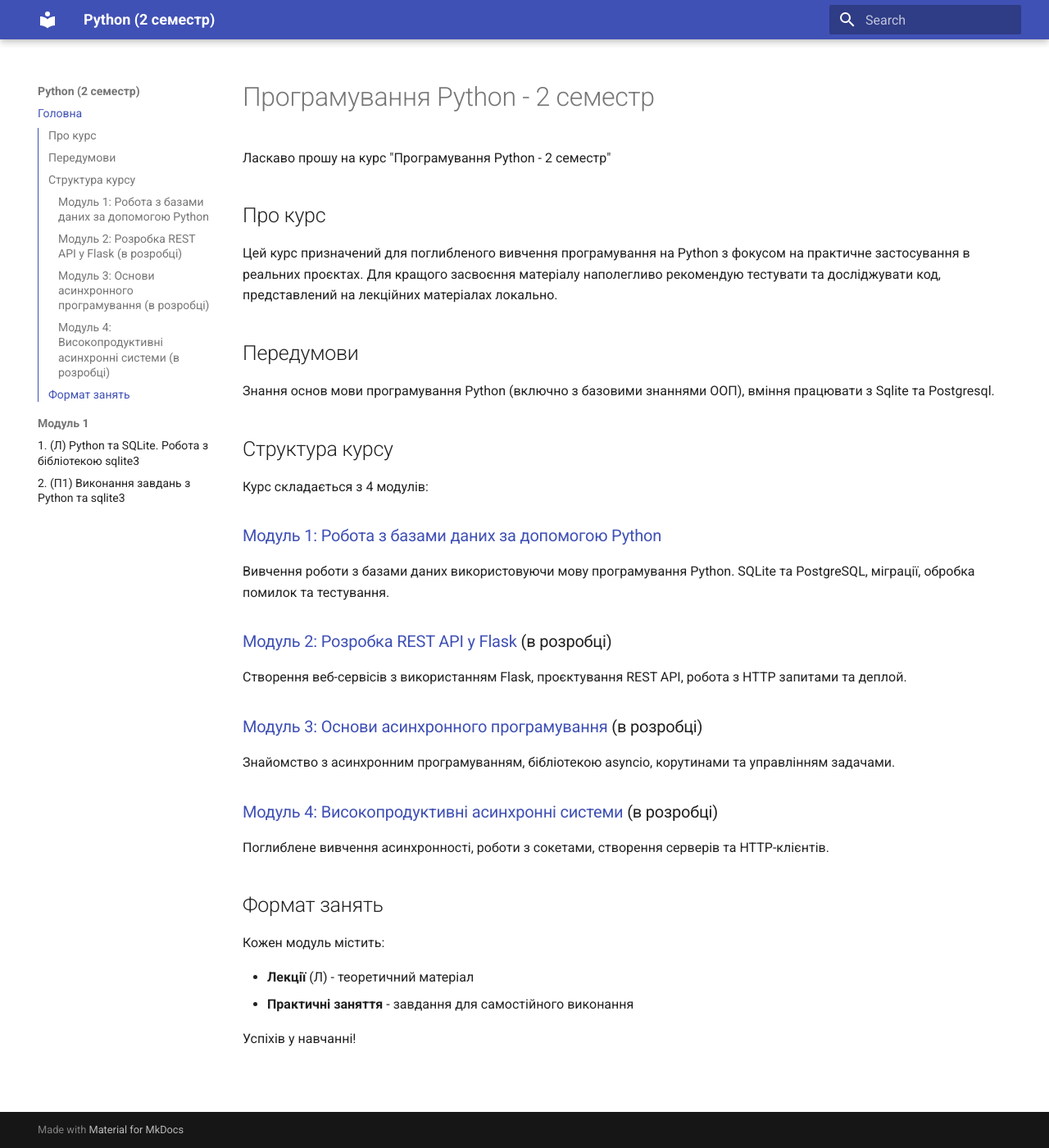
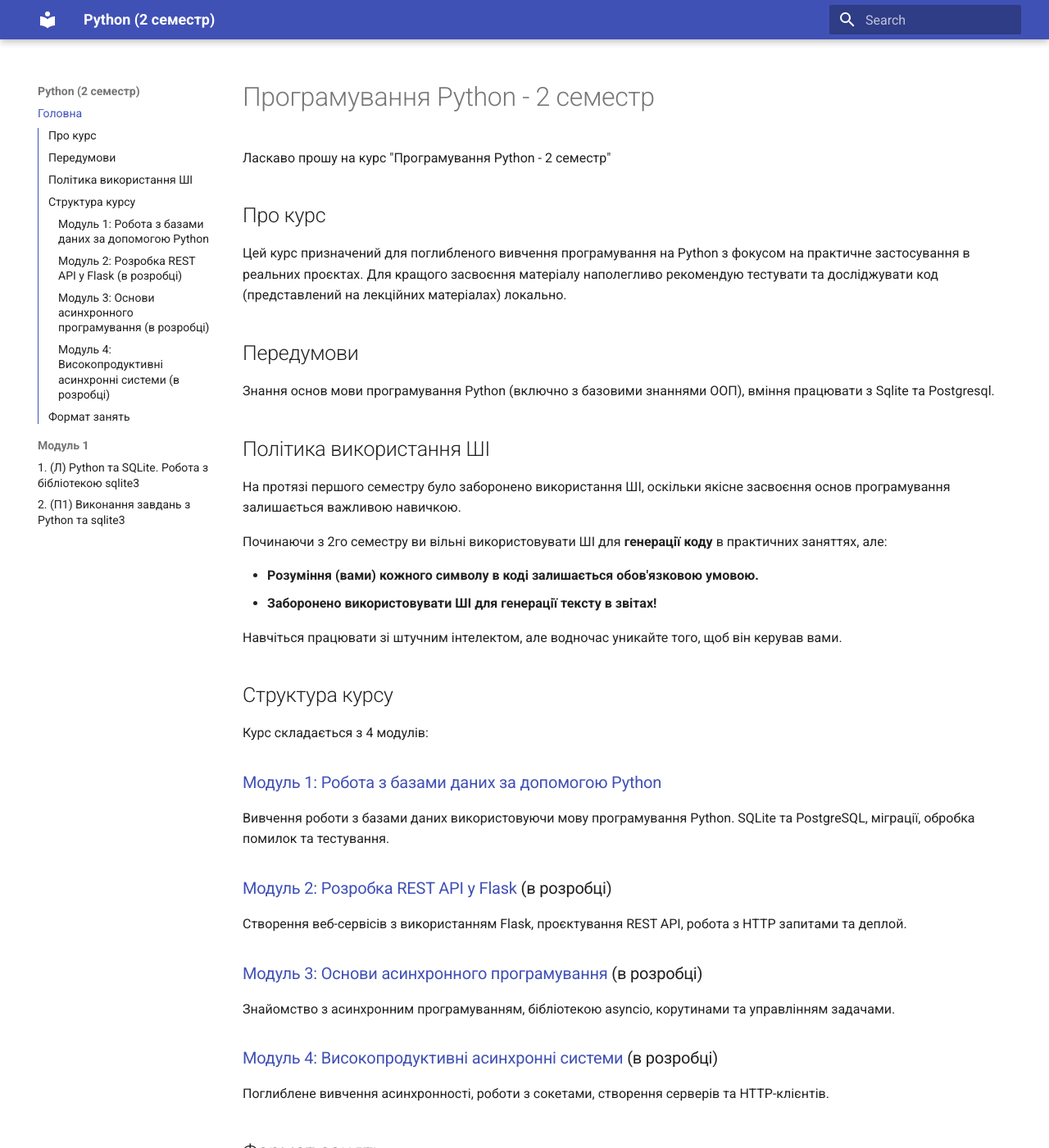
Before and after one commit to kurotych/programming-python-2sem, an MkDocs documentation site: the page built from docs/index.md, in a window 1280 px wide and 1400 px high. Shown: the whole window at 82% size. Built offline with MkDocs 1.6.1 and Material for MkDocs 9.7.7, drawn with Linux system fonts in a browser that asks for light colours; some of the changed text lies outside the part shown.

```diff
--- a/docs/index.md
+++ b/docs/index.md
@@ -5,11 +5,21 @@
 ## Про курс
 
 Цей курс призначений для поглибленого вивчення програмування на Python з фокусом на практичне застосування в реальних проєктах.
-Для кращого засвоєння матеріалу наполегливо рекомендую тестувати та досліджувати код, представлений на лекційних матеріалах локально.
+Для кращого засвоєння матеріалу наполегливо рекомендую тестувати та досліджувати код (представлений на лекційних матеріалах) локально.
 
 ## Передумови
 
 Знання основ мови програмування Python (включно з базовими знаннями ООП), вміння працювати з Sqlite та Postgresql.
+
+## Політика використання ШІ
+На протязі першого семестру було заборонено використання ШІ, оскільки якісне засвоєння основ програмування залишається важливою навичкою.
+
+Починаючи з 2го семестру ви вільні використовувати ШІ для **генерації коду** в практичних заняттях, але:
+
+- **Розуміння (вами) кожного символу в коді залишається обов'язковою умовою.**
+- **Заборонено використовувати ШІ для генерації тексту в звітах!**
+
+Навчіться працювати зі штучним інтелектом, але водночас уникайте того, щоб він керував вами.
 
 ## Структура курсу
 
--- a/mkdocs.yml
+++ b/mkdocs.yml
@@ -24,6 +24,13 @@ markdown_extensions:
   - pymdownx.snippets
   - pymdownx.superfences
 
+copyright: 2026 Куротич Анатолій. Всі права захищені.
+
+extra:
+  social:
+    - icon: fontawesome/brands/github
+      link: https://github.com/kurotych
+
 nav:
   - Головна: index.md
   - Модуль 1:
```
